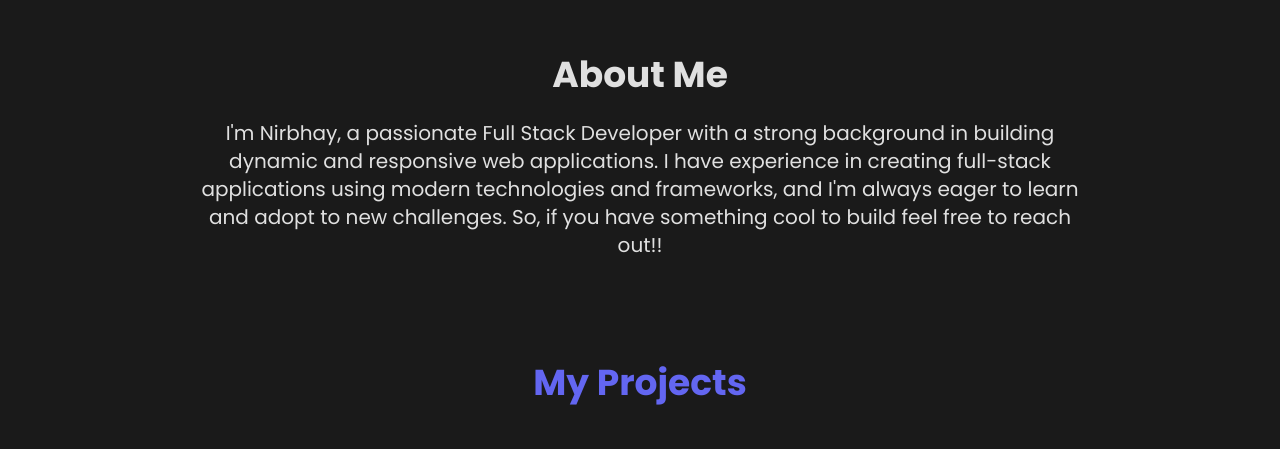
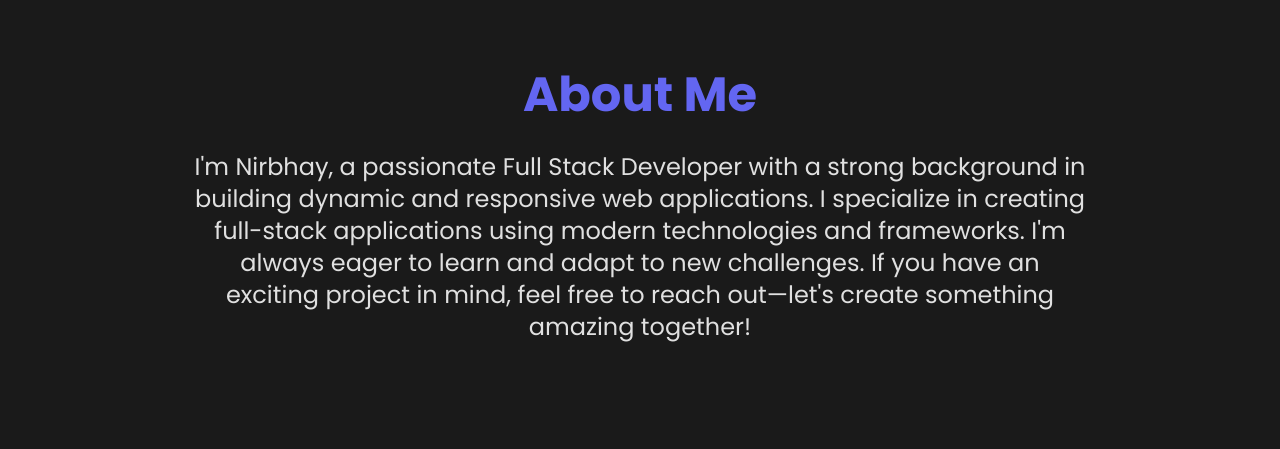
Before and after one commit to NirbhaySingh74/portfoio, a React (Vite) app: page / in a window 1280 px wide. Shown: the part 777-1226 px from the top of the page. Built offline with nearby package versions, Linux system fonts and the light colour scheme; grey boxes are pictures that could not be loaded.

Commit message:
About Updated

```diff
--- a/src/components/About.tsx
+++ b/src/components/About.tsx
@@ -5,11 +5,11 @@ const About: React.FC = () => {
   return (
     <section
       id="about"
-      className="py-8 px-4 bg-[var(--background-color)] text-[var(--text-color)]"
+      className="py-12 px-4 bg-[var(--background-color)] text-[var(--text-color)]"
     >
       <div className="max-w-4xl mx-auto text-center">
         <motion.h2
-          className="text-3xl md:text-4xl font-bold mb-6"
+          className="text-3xl md:text-5xl font-bold mb-8 text-indigo-500"
           initial={{ opacity: 0, y: 20 }}
           animate={{ opacity: 1, y: 0 }}
           transition={{ duration: 0.6 }}
@@ -17,17 +17,17 @@ const About: React.FC = () => {
           About Me
         </motion.h2>
         <motion.p
-          className="text-lg md:text-xl mb-6"
+          className="text-lg md:text-2xl mb-8 leading-relaxed"
           initial={{ opacity: 0, y: 20 }}
           animate={{ opacity: 1, y: 0 }}
           transition={{ duration: 0.6, delay: 0.2 }}
         >
           I'm Nirbhay, a passionate Full Stack Developer with a strong
-          background in building dynamic and responsive web applications. I have
-          experience in creating full-stack applications using modern
-          technologies and frameworks, and I'm always eager to learn and adopt
-          to new challenges. So, if you have something cool to build feel free
-          to reach out!!
+          background in building dynamic and responsive web applications. I
+          specialize in creating full-stack applications using modern
+          technologies and frameworks. I'm always eager to learn and adapt to
+          new challenges. If you have an exciting project in mind, feel free to
+          reach out—let's create something amazing together!
         </motion.p>
       </div>
     </section>
```
